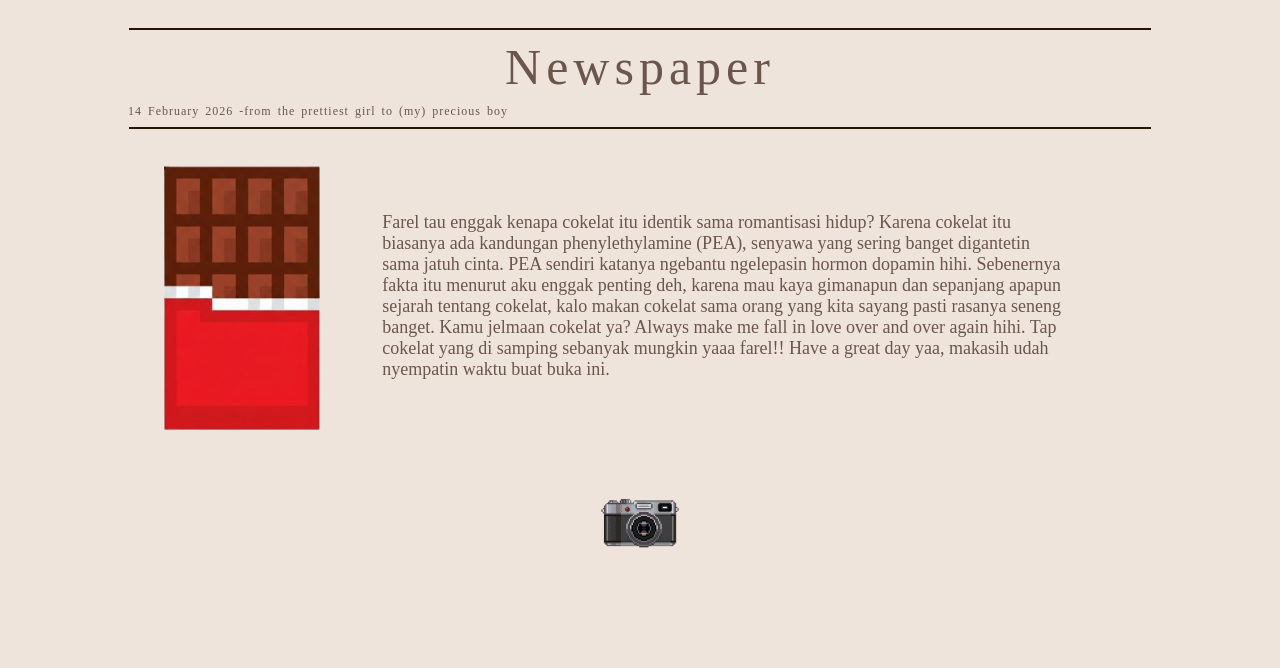
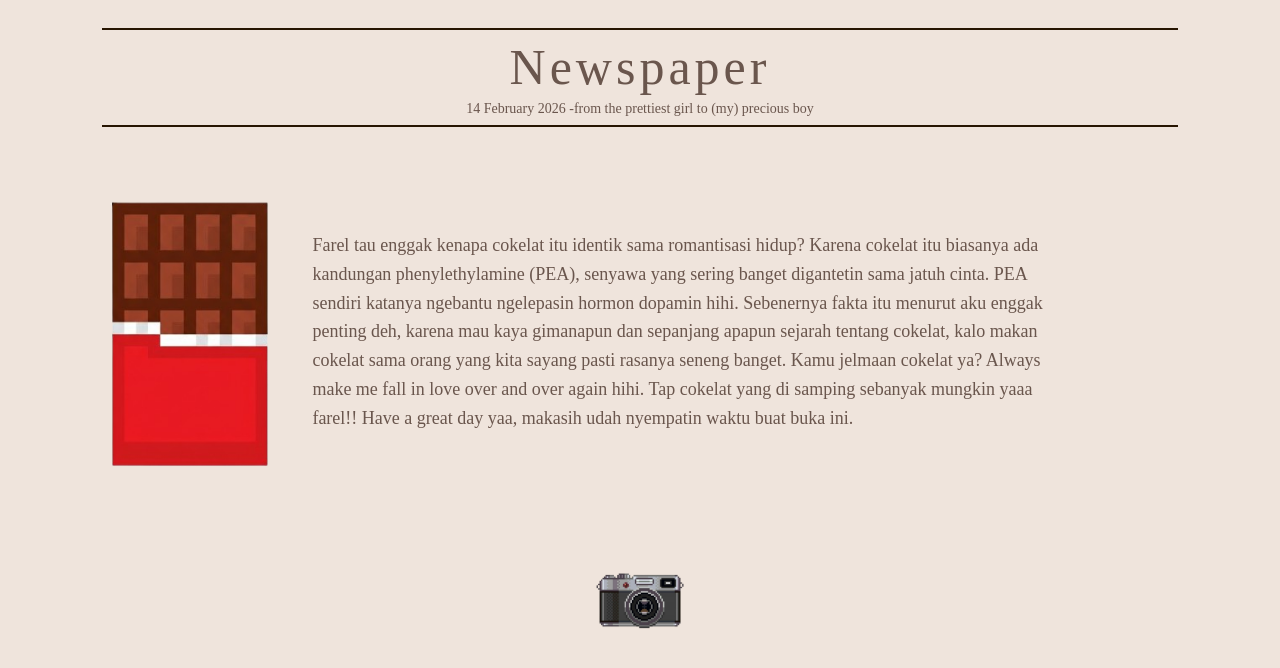
Before and after one commit to runa-pretty/rleo, a plain HTML site: page index.html in a window 1280 px wide. Drawn offline with Linux system fonts and the light colour scheme.

Commit message:
Update style.css

```diff
--- a/style.css
+++ b/style.css
@@ -1,4 +1,5 @@
 @import url('https://fonts.googleapis.com/css2?family=Poppins:wght@300;400;500;600;700;800;900&display=swap');
+
 * {
   margin: 0;
   padding: 0;
@@ -6,129 +7,139 @@
   font-family: 'Poppins', sans-serif;
 }
 
-
 body{
   min-height: 100vh;
   overflow-x: hidden;
   background: rgb(239, 228, 220);
 }
+
+/* ===================== */
+/* HEADER */
+/* ===================== */
+
 .header {
-  top: 0;
-  left: 0;
   width: 100%;
-  padding: 20px 10%;
-  z-index: 100;
+  padding: 20px 8%;
 }
-.garis{
-  width: 99.8%;              /* ini kuncinya: nggak full */
-  height: 1.8px;
+
+.garis,
+.garis2{
+  width: 100%;
+  height: 2px;
   background-color: #271502;
-  margin: 8px auto;
+  margin: 8px 0;
 }
 
 .Judul{
-   display: flex;
-   justify-content: center;
-   align-items: center;
-   flex-direction: column;
-   font-family: 'Times New Roman', Times, serif;
-   font-size: 50px;
+   text-align: center;
+   font-family: 'Times New Roman', serif;
+   font-size: clamp(32px, 5vw, 50px);
    color: rgb(106, 86, 77);
-   margin-top: 8px;
-   margin-bottom: 8px;
-   word-spacing: 5px;
-   letter-spacing: 5px;
+   letter-spacing: 4px;
 }
+
 .judul1{
-   display: flex;
-   justify-content: flex-start;
-   align-items: center;
-   font-family: 'Times New Roman', Times, serif;
-   font-size: 12px;
+   text-align: center;
+   font-family: 'Times New Roman', serif;
+   font-size: clamp(10px, 2vw, 14px);
    color: rgb(106, 86, 77);
-   word-spacing: 2px;
-   letter-spacing: 1px;
+   margin-top: 5px;
 }
-.garis2{
-  width: 99.8%;              /* ini kuncinya: nggak full */
-  height: 2px;
-  background-color: #271502;
-  margin: 8px auto;
-}
+
+/* ===================== */
+/* SCENE COKELAT */
+/* ===================== */
 
 .SceneCokelat {
   display: flex;
-  justify-content: flex-start; /* bikin ke kiri */
   align-items: center;
-  padding: 2px 12%;
+  gap: 30px;
+  padding: 40px 8%;
 }
 
 .SceneCokelat img {
-  width: clamp(120px, 30vw, 180px);
-  height: auto;
+  width: clamp(120px, 25vw, 180px);
   cursor: pointer;
   transition: transform 0.3s ease;
 }
 
+.SceneCokelat img:hover{
+  transform: scale(1.1);
+}
 
-.SceneCokelat img:hover{
-     transform: scale(1.1);
+.tulisan{
+   font-family: 'Times New Roman', serif;
+   font-size: clamp(14px, 1.6vw, 18px);
+   color: rgb(106, 86, 77);
+   line-height: 1.6;
+   width: 70%;
 }
-.tulisan{
-   display: flex;
-   justify-content: flex-start;
-   align-items: center;
-   font-family: 'Times New Roman', Times, serif;
-   font-size: 18px;
-   color: rgb(106, 86, 77);
-   padding: 2px 5%;
-   width: 80%;
-}
+
+/* ===================== */
+/* SURAT OVERLAY */
+/* ===================== */
 
 .SceneSurat {
   position: fixed;
-  inset: 0;                 /* full screen */
+  inset: 0;
   display: flex;
   justify-content: center;
   align-items: center;
-  background: rgba(0,0,0,0.4);  /* efek gelap belakang */
+  background: rgba(0,0,0,0.4);
 
   opacity: 0;
   pointer-events: none;
-  transition: opacity 0.6s ease;
+  transition: opacity 0.5s ease;
 }
+
 .SceneSurat.active {
   opacity: 1;
   pointer-events: auto;
 }
 
+/* WRAPPER BIAR TEKS NEMPEL KE GAMBAR */
+.SceneSurat {
+  position: fixed;
+}
 
-#news {
-  width: clamp(200px, 60vw, 800px);
+/* BIKIN CONTAINER RELATIVE */
+.SceneSurat img {
+  width: clamp(280px, 60vw, 800px);
   height: auto;
+  display: block;
 }
+
+/* ===================== */
+/* TEKS DI ATAS KORAN */
+/* ===================== */
 
 .surat1 {
   position: absolute;
-  top: 45%;
+  top: 65%; /* ini bikin pas di area putih */
   left: 50%;
-  transform: translateX(-50%);
-  width: 45%;
-  font-family: 'Times New Roman', Times, serif;
-  font-size: 15px;
+  transform: translate(-50%, -50%);
+  width: clamp(250px, 45vw, 520px);
+
+  text-align: center;
+  font-family: 'Times New Roman', serif;
+  font-size: clamp(13px, 1.4vw, 16px);
+  line-height: 1.6;
   color: #3e2b1f;
-  line-height: 1.6;
 }
+
+/* ===================== */
+/* CAMERA */
+/* ===================== */
 
 .camera-wrapper {
   position: relative;
   display: flex;
   justify-content: center;
-  margin-top: 60px;
+  margin: 60px 0;
 }
 
 .camera-icon {
-  width: 80px;
+  width: clamp(60px, 8vw, 90px);
   cursor: pointer;
   transition: transform 0.2s ease;
 }
@@ -137,16 +148,23 @@ body{
   transform: scale(1.1);
 }
 
-/* FLASH EFFECT */
+/* ===================== */
+/* FLASH */
+/* ===================== */
+
 #flash {
   position: fixed;
   inset: 0;
   background: white;
   opacity: 0;
   pointer-events: none;
+  transition: opacity 0.2s ease;
 }
 
-/* FOTO RESULT */
+/* ===================== */
+/* FOTO */
+/* ===================== */
+
 .SceneFoto {
   position: fixed;
   inset: 0;
@@ -154,9 +172,10 @@ body{
   justify-content: center;
   align-items: center;
   background: rgba(0,0,0,0.6);
+
   opacity: 0;
   pointer-events: none;
-  transition: opacity 0.5s ease;
+  transition: opacity 0.4s ease;
 }
 
 .SceneFoto.active {
@@ -165,9 +184,14 @@ body{
 }
 
 .hasilFoto {
-  width: clamp(150px, 40vw, 300px);
-  border-radius: 10px;
+  width: clamp(180px, 40vw, 350px);
+  border-radius: 12px;
 }
+
+/* ===================== */
+/* RESPONSIVE HP */
+/* ===================== */
+
 @media (max-width: 768px){
 
   .SceneCokelat{
@@ -179,4 +203,9 @@ body{
     width: 100%;
   }
 
+  .surat1{
+    width: 80%;
+    top: 58%;
+  }
+
 }
```
